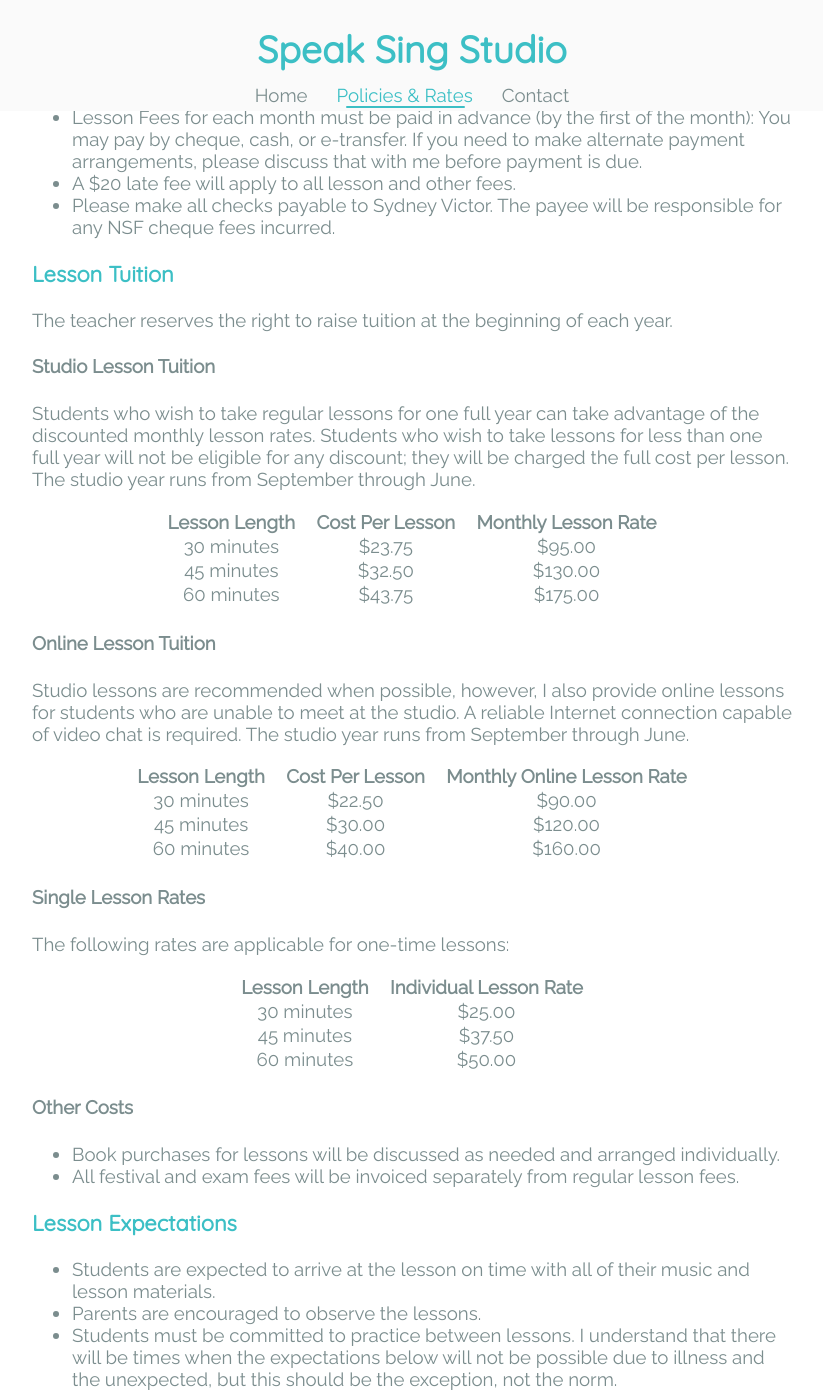
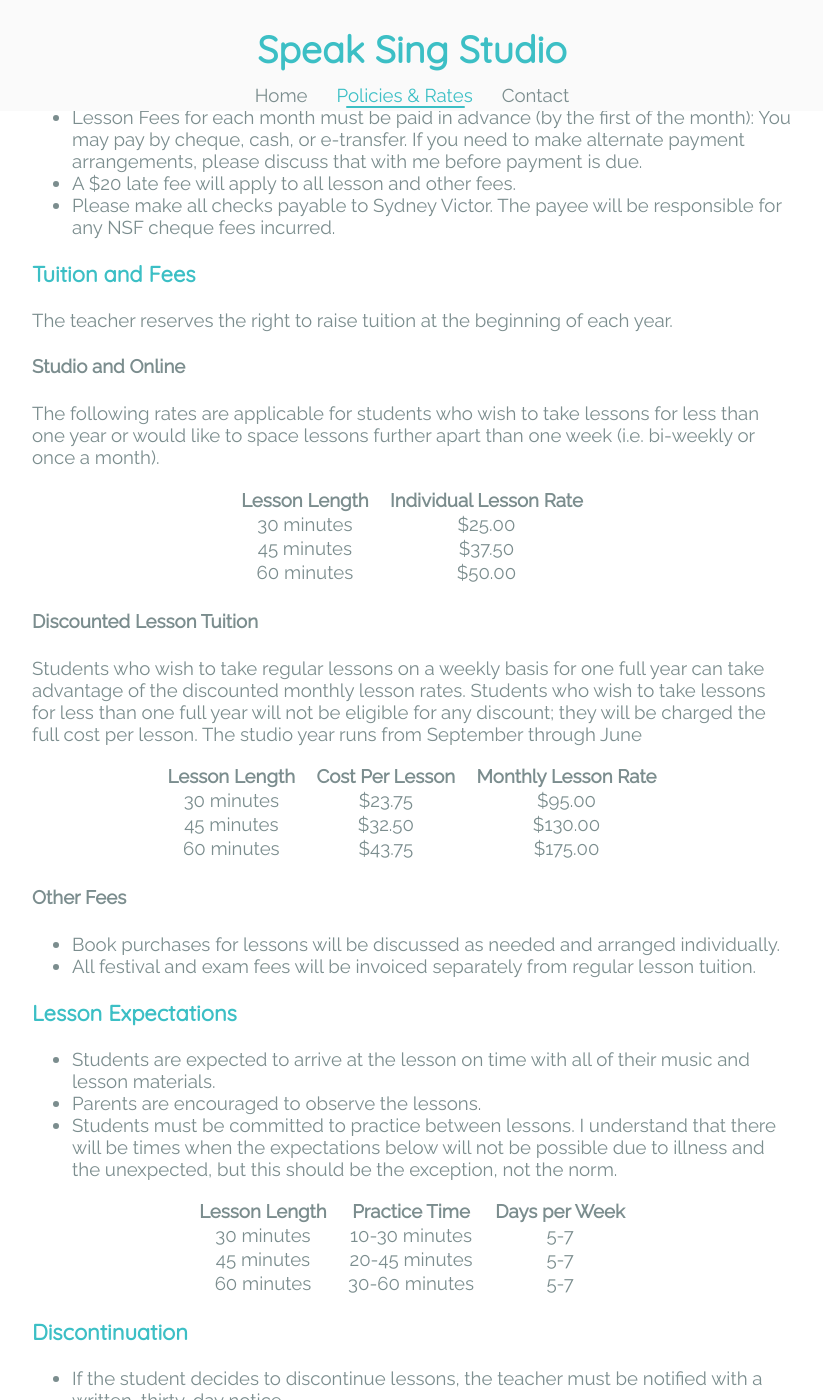
Before and after one commit to sydneyvictor/sydneyvictor.github.com, a Jekyll site: the page built from policies_and_rates.md, in a window 1280 px wide and 1400 px high, scrolled down 1232 px. Shown: the whole window, without its empty margins (228-1051 px from the left). Built offline with Jekyll 4.4.1, drawn with Linux system fonts in a browser that asks for light colours.

Commit message:
Update policies_and_rates.md

```diff
--- a/policies_and_rates.md
+++ b/policies_and_rates.md
@@ -27,13 +27,41 @@ By submitting payment, you reserve a spot in my studio for the year and agree to
  * Please make all checks payable to Sydney Victor. The payee will be responsible for any NSF cheque fees incurred.
 
 
-### Lesson Tuition
+### Tuition and Fees
 
 The teacher reserves the right to raise tuition at the beginning of each year.
 
-#### Studio Lesson Tuition
+#### Studio and Online
 
-Students who wish to take regular lessons for one full year can take advantage of the discounted monthly lesson rates. Students who wish to take lessons for less than one full year will not be eligible for any discount; they will be charged the full cost per lesson.  The studio year runs from September through June.
+The following rates are applicable for students who wish to take lessons for less than one year or would like to space lessons further apart than one week (i.e. bi-weekly or once a month).
+
+
+<table>
+    <thead>
+        <tr>
+            <th>Lesson Length</th>
+            <th>Individual Lesson Rate</th>
+        </tr>
+    </thead>
+    <tbody>
+        <tr>
+            <td>30 minutes</td>
+            <td>$25.00</td>
+        </tr>
+        <tr>
+            <td>45 minutes</td>
+            <td>$37.50</td>
+        </tr>
+        <tr>
+            <td>60 minutes</td>
+            <td>$50.00</td>
+        </tr>
+    </tbody>
+</table>
+
+#### Discounted Lesson Tuition
+
+Students who wish to take regular lessons on a weekly basis for one full year can take advantage of the discounted monthly lesson rates.  Students who wish to take lessons for less than one full year will not be eligible for any discount; they will be charged the full cost per lesson.  The studio year runs from September through June
 
 <table>
     <thead>
@@ -62,68 +90,10 @@ Students who wish to take regular lessons for one full year can take advantage o
     </tbody>
 </table>
 
-#### Online Lesson Tuition
-
-Studio lessons are recommended when possible, however, I also provide online lessons for students who are unable to meet at the studio. A reliable Internet connection capable of video chat is required. The studio year runs from September through June.
-
-<table>
-    <thead>
-        <tr>
-            <th>Lesson Length</th>
-            <th>Cost Per Lesson</th>
-            <th>Monthly Online Lesson Rate</th>
-        </tr>
-    </thead>
-    <tbody>
-        <tr>
-            <td>30 minutes</td>
-            <td>$22.50</td>
-            <td>$90.00</td>
-        </tr>
-        <tr>
-            <td>45 minutes</td>
-            <td>$30.00</td>
-            <td>$120.00</td>
-        </tr>
-        <tr>
-            <td>60 minutes</td>
-            <td>$40.00</td>
-            <td>$160.00</td>
-        </tr>
-    </tbody>
-</table>
-
-#### Single Lesson Rates
-
-The following rates are applicable for one-time lessons:
-
-<table>
-    <thead>
-        <tr>
-            <th>Lesson Length</th>
-            <th>Individual Lesson Rate</th>
-        </tr>
-    </thead>
-    <tbody>
-        <tr>
-            <td>30 minutes</td>
-            <td>$25.00</td>
-        </tr>
-        <tr>
-            <td>45 minutes</td>
-            <td>$37.50</td>
-        </tr>
-        <tr>
-            <td>60 minutes</td>
-            <td>$50.00</td>
-        </tr>
-    </tbody>
-</table>
-
-#### Other Costs
+#### Other Fees
 
  * Book purchases for lessons will be discussed as needed and arranged individually.
- * All festival and exam fees will be invoiced separately from regular lesson fees.
+ * All festival and exam fees will be invoiced separately from regular lesson tuition.
 
 
 ### Lesson Expectations
```
